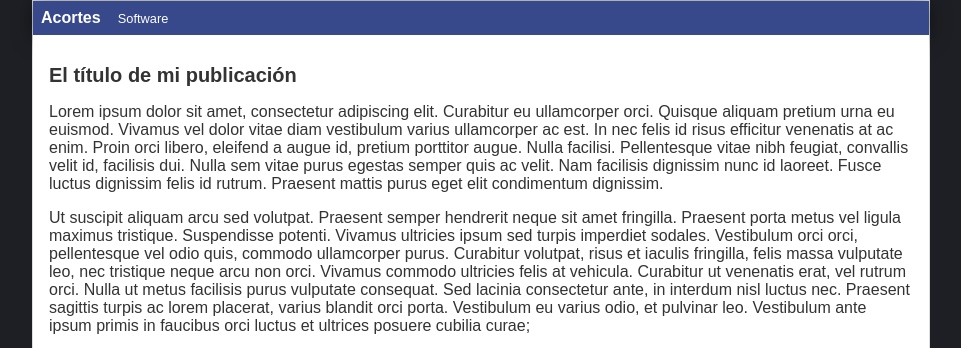
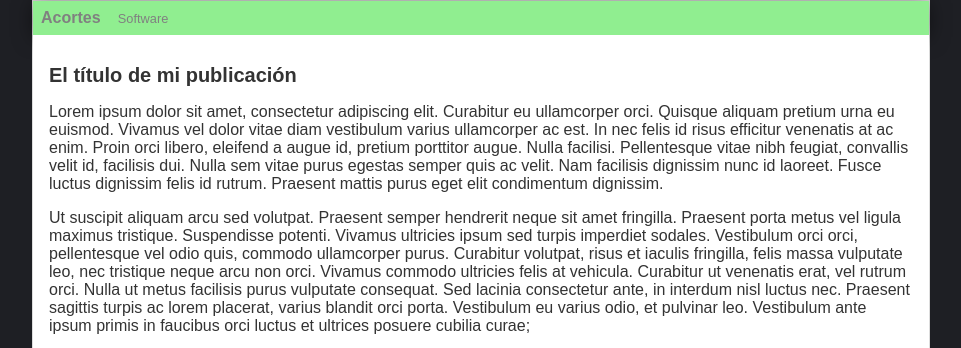
Before and after one commit to andresfcp/andresfcp.github.io, a plain HTML site: page index.html in a window 1280 px wide. Shown: the top 348 px of the page, without its empty margins (159-1120 px from the left). Drawn offline with Linux system fonts and the light colour scheme.

Commit message:
Se cambian los estilo
en el titulo

```diff
--- a/css/estilos.css
+++ b/css/estilos.css
@@ -11,9 +11,9 @@ body
 
 #cabecera
 {
-    background: #37488b;
+    background: lightgreen;
     box-shadow: 0px 2px 20px 0px rgba(0,0,0,0.5);
-    color: white;
+    color: gray;
     font-weight: bold;
     margin: 0;
     padding: 0.5em;
```
